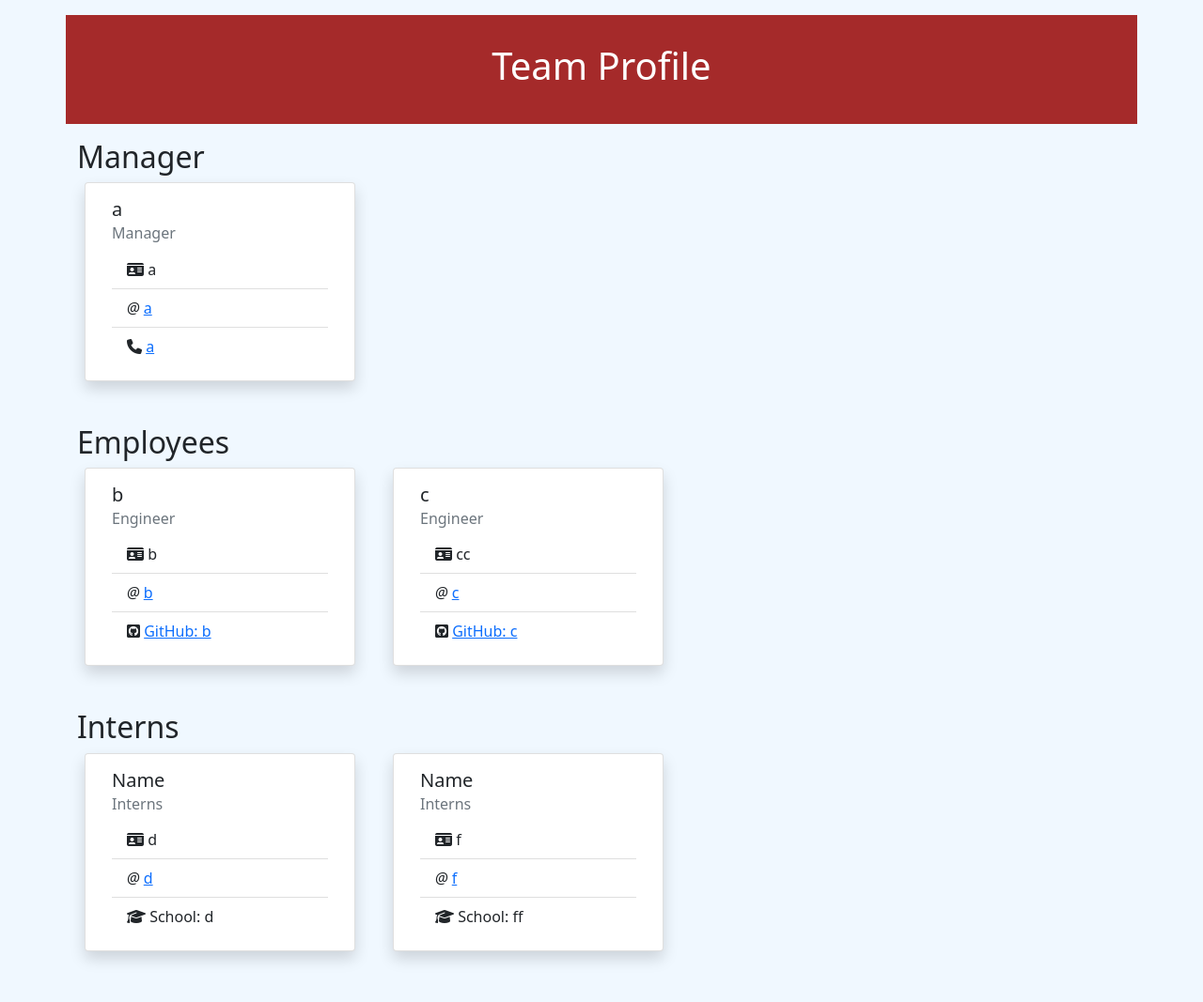
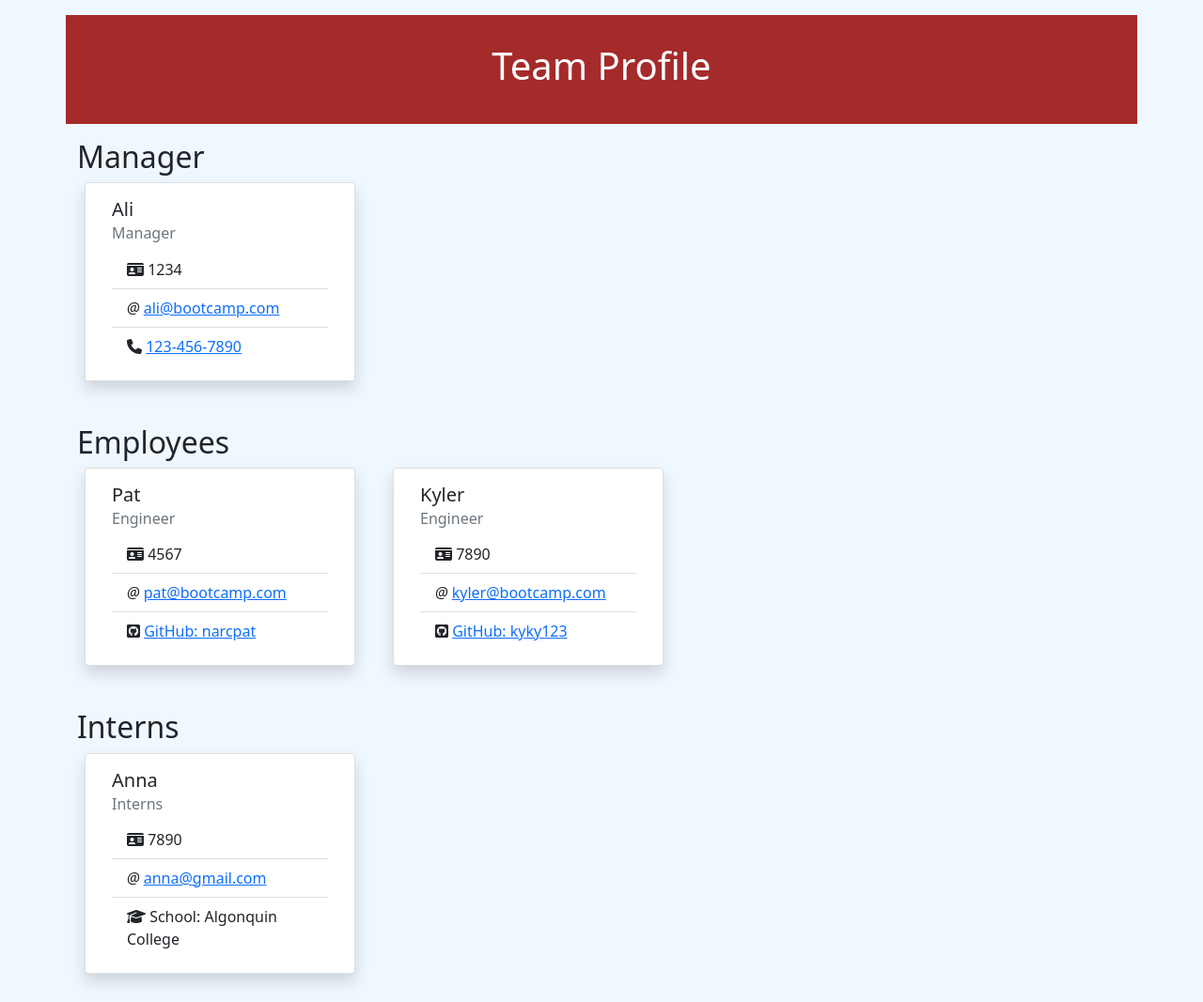
Before and after one commit to narcpat/team-profile-generator, a website: page src/index.html in a window 1280 px wide. Shown: the whole page at 94% size. Before the commit the page ends 1043 px from the top, so only its background shows below. Drawn offline with nearby package versions, Linux system fonts and the light colour scheme.

Commit message:
minor corrections to the page-template.js

```diff
--- a/index.js
+++ b/index.js
@@ -194,6 +194,3 @@ Add an Intern
 };
 
 promptUser();
-// .then(generateTeam => {
-//   return generatePage(generateTeam);
-// });
--- a/src/index.html
+++ b/src/index.html
@@ -26,12 +26,12 @@
           <!-- MANAGER CARD -->
             <div class="card shadow" style="width: 18rem;">
               <div class="card-body">
-                <h5 class="card-title">a</h5>
+                <h5 class="card-title">Ali</h5>
                 <h6 class="card-subtitle mb-2 text-muted">Manager</h6>
                 <ul class="list-group list-group-flush">
-                  <li class="list-group-item"><i class="fa-solid fa-id-card"></i>  a</li>
-                  <li class="list-group-item"><i class="fas-solid fa-at"></i>  <a href="mailto:a">a</a></li>
-                  <li class="list-group-item"><i class="fa-solid fa-phone"></i>  <a href="tel:+a"> a</a></li>
+                  <li class="list-group-item"><i class="fa-solid fa-id-card"></i>  1234</li>
+                  <li class="list-group-item"><i class="fas-solid fa-at"></i>  <a href="mailto:ali@bootcamp.com" target="_blank">ali@bootcamp.com</a></li>
+                  <li class="list-group-item"><i class="fa-solid fa-phone"></i>  <a href="tel:+123-456-7890"> 123-456-7890</a></li>
 
                 </ul>
               </div>
@@ -47,12 +47,12 @@
           <!-- ENGINEER CARDS -->
           <div class="card shadow" style="width: 18rem;">
             <div class="card-body">
-              <h5 class="card-title">b</h5>
+              <h5 class="card-title">Pat</h5>
               <h6 class="card-subtitle mb-2 text-muted">Engineer</h6>
               <ul class="list-group list-group-flush">
-                <li class="list-group-item"><i class="fa-solid fa-id-card"></i>  b</li>
-                <li class="list-group-item"><i class="fas-solid fa-at"></i>  <a href="mailto:b">b</a></li>
-                <li class="list-group-item"><i class="fa-brands fa-github-square"></i> <a href="https://github.com/b">GitHub: b</a></li>
+                <li class="list-group-item"><i class="fa-solid fa-id-card"></i>  4567</li>
+                <li class="list-group-item"><i class="fas-solid fa-at"></i>  <a href="mailto:pat@bootcamp.com" target="_blank">pat@bootcamp.com</a></li>
+                <li class="list-group-item"><i class="fa-brands fa-github-square"></i> <a href="https://github.com/narcpat" target="_blank">GitHub: narcpat</a></li>
               </ul>
             </div>
           </div>
@@ -64,12 +64,12 @@
           <!-- ENGINEER CARDS -->
           <div class="card shadow" style="width: 18rem;">
             <div class="card-body">
-              <h5 class="card-title">c</h5>
+              <h5 class="card-title">Kyler</h5>
               <h6 class="card-subtitle mb-2 text-muted">Engineer</h6>
               <ul class="list-group list-group-flush">
-                <li class="list-group-item"><i class="fa-solid fa-id-card"></i>  cc</li>
-                <li class="list-group-item"><i class="fas-solid fa-at"></i>  <a href="mailto:c">c</a></li>
-                <li class="list-group-item"><i class="fa-brands fa-github-square"></i> <a href="https://github.com/c">GitHub: c</a></li>
+                <li class="list-group-item"><i class="fa-solid fa-id-card"></i>  7890</li>
+                <li class="list-group-item"><i class="fas-solid fa-at"></i>  <a href="mailto:kyler@bootcamp.com" target="_blank">kyler@bootcamp.com</a></li>
+                <li class="list-group-item"><i class="fa-brands fa-github-square"></i> <a href="https://github.com/kyky123" target="_blank">GitHub: kyky123</a></li>
               </ul>
             </div>
           </div>
@@ -84,27 +84,12 @@
 
           <div class="card shadow" style="width: 18rem;">
             <div class="card-body">
-              <h5 class="card-title">Name</h5>
+              <h5 class="card-title">Anna</h5>
               <h6 class="card-subtitle mb-2 text-muted">Interns</h6>
               <ul class="list-group list-group-flush">
-                <li class="list-group-item"><i class="fa-solid fa-id-card"></i>  d</li>
-                <li class="list-group-item"><i class="fas-solid fa-at"></i>  <a href="mailto:d">d</a></li>
-                <li class="list-group-item"><i class="fa-solid fa-graduation-cap"></i> School: d</li>
-              </ul>
-            </div>
-          </div>
-        <!-- END of INTERN CARDS -->
-
-  <!-- INTERN CARDS -->
-
-          <div class="card shadow" style="width: 18rem;">
-            <div class="card-body">
-              <h5 class="card-title">Name</h5>
-              <h6 class="card-subtitle mb-2 text-muted">Interns</h6>
-              <ul class="list-group list-group-flush">
-                <li class="list-group-item"><i class="fa-solid fa-id-card"></i>  f</li>
-                <li class="list-group-item"><i class="fas-solid fa-at"></i>  <a href="mailto:f">f</a></li>
-                <li class="list-group-item"><i class="fa-solid fa-graduation-cap"></i> School: ff</li>
+                <li class="list-group-item"><i class="fa-solid fa-id-card"></i>  7890</li>
+                <li class="list-group-item"><i class="fas-solid fa-at"></i>  <a href="mailto:anna@gmail.com" target="_blank">anna@gmail.com</a></li>
+                <li class="list-group-item"><i class="fa-solid fa-graduation-cap"></i> School: Algonquin College</li>
               </ul>
             </div>
           </div>
```
Also changed, not shown: src/page-template.js (+5 -5 lines), README.md (added), assets/Team-Profile-ScreenShot.png (added).
